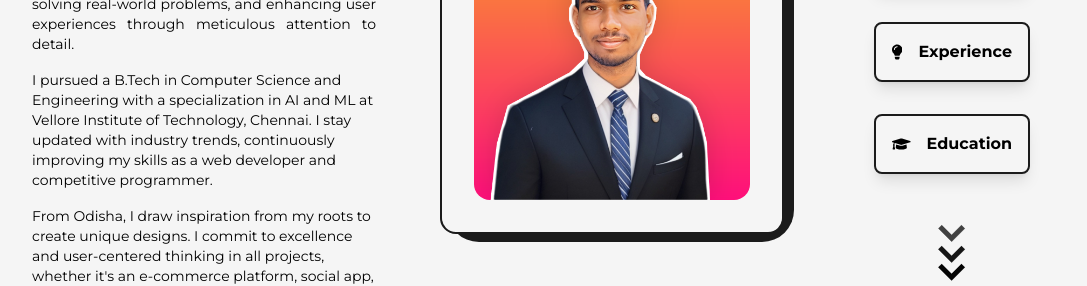
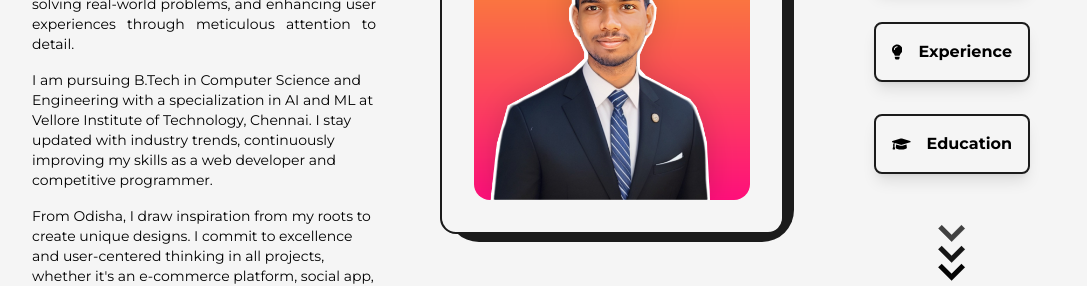
Before and after one commit to RITESHP36/Portfolio-Website, a Next.js app: page /about in a window 1280 px wide. Shown: the part 542-828 px from the top of the page, without its empty margins (96-1183 px from the left). Built offline with nearby package versions, Linux system fonts and the light colour scheme.

Commit message:
Update about.js

```diff
--- a/src/pages/about.js
+++ b/src/pages/about.js
@@ -57,7 +57,7 @@
 								user experiences through meticulous attention to detail.
 							</p>
 							<p className="font-medium my-4 text-sm">
-								I pursued a B.Tech in Computer Science and Engineering with a
+								I am pursuing B.Tech in Computer Science and Engineering with a
 								specialization in AI and ML at Vellore Institute of Technology,
 								Chennai. I stay updated with industry trends, continuously
 								improving my skills as a web developer and competitive
```
